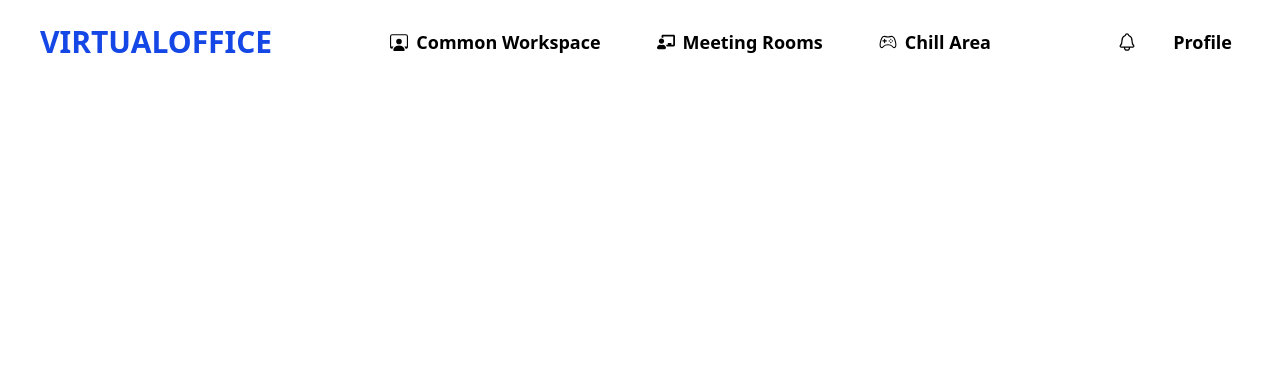
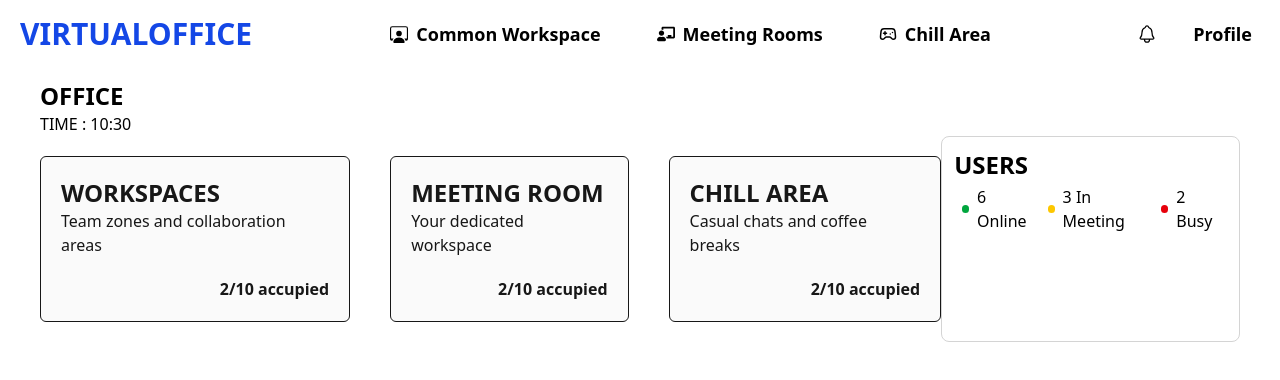
Before and after one commit to Swayanshu004/virtualoffice, a React (Vite) app: page / in a window 1280 px wide. Shown: the top 380 px of the page. Built offline with nearby package versions, Linux system fonts and the light colour scheme.

Commit message:
add home-page

```diff
--- a/src/App.tsx
+++ b/src/App.tsx
@@ -11,9 +11,11 @@ function App() {
     <div>
       <BrowserRouter>
         <Navbar />
-        <Routes>
-          <Route path="/" element={<Home />} />
-        </Routes>
+        <div className='pt-20 px-5'>
+          <Routes>
+            <Route path="/" element={<Home />} />
+          </Routes>
+        </div>
       </BrowserRouter>
     </div>
   )
--- a/src/components/Home.tsx
+++ b/src/components/Home.tsx
@@ -1,9 +1,48 @@
-
+import { Link } from "react-router-dom"
 
 function Home() {
   return (
-    <div>
+    <div className="">
+        <div className="px-5">
+            <h1 className="font-bold text-2xl">OFFICE</h1>
+            <h2>TIME : {"10:30"}</h2>
+            <div className="w-full flex justify-between">
+                <div className="flex gap-10">
+                    <Link to="/">
+                        <div className='bg-neutral-50 text-neutral-900 hover:bg-neutral-100 p-5 my-5 border-[1px] rounded-md'>
+                            <h1 className="font-bold text-2xl">WORKSPACES</h1>
+                            <h3>Team zones and collaboration areas</h3>
+                            <h3 className="text-right mt-5 font-semibold">{"2/10"} accupied</h3>
+                        </div>
+                    </Link>
+                    <Link to="/">
+                        <div className='bg-neutral-50 text-neutral-900 hover:bg-neutral-100 p-5 my-5 border-[1px] rounded-md'>
+                            <h1 className="font-bold text-2xl">MEETING ROOM</h1>
+                            <h3>Your dedicated workspace</h3>
+                            <h3 className="text-right mt-5 font-semibold">{"2/10"} accupied</h3>
+                        </div>
+                    </Link>
+                    <Link to="/">
+                        <div className='bg-neutral-50 text-neutral-900 hover:bg-neutral-100 p-5 my-5 border-[1px] rounded-md'>
+                            <h1 className="font-bold text-2xl">CHILL AREA</h1>
+                            <h3>Casual chats and coffee breaks</h3>
+                            <h3 className="text-right mt-5 font-semibold">{"2/10"} accupied</h3>
+                        </div>
+                    </Link>
+                </div>
+                <div className="w-1/4 p-3 rounded-lg border-[1px] border-neutral-300">
+                    <h1 className="font-bold text-2xl">USERS</h1>
+                    <div className="flex justify-between">
+                        <h2 className="py-1 px-2 rounded-lg flex items-center gap-2"><div className="w-2 h-2 rounded-full bg-green-600"></div>{"6"} Online</h2>
+                        <h2 className="py-1 px-2 rounded-lg flex items-center gap-2"><div className="w-2 h-2 rounded-full bg-yellow-400"></div>{"3"} In Meeting</h2>
+                        <h2 className="py-1 px-2 rounded-lg flex items-center gap-2"><div className="w-2 h-2 rounded-full bg-red-600"></div>{"2"} Busy</h2>
+                    </div>
+                    <div>
 
+                    </div>
+                </div>
+            </div>
+        </div>
     </div>
   )
 }
--- a/src/components/Navbar.tsx
+++ b/src/components/Navbar.tsx
@@ -2,12 +2,12 @@ import { Link } from 'react-router-dom';
 import { IoNotificationsOutline } from "react-icons/io5";
 import { BsPersonWorkspace } from "react-icons/bs";
 import { FaChalkboardTeacher } from "react-icons/fa";
-import { IoGameControllerOutline } from "react-icons/io5";
+import { LuGamepad2 } from "react-icons/lu";
 
 
 function Navbar() {
   return (
-    <div className='w-screen px-10 py-5 flex items-center justify-between text-lg font-semibold bg-white/80 backdrop-blur-2xl fixed'>
+    <div className='w-screen px-5 py-3 flex items-center justify-between text-lg font-semibold bg-white/80 backdrop-blur-2xl fixed'>
         <nav>
             <Link to="/">
                 <h1 className='text-3xl font-bold text-blue-700'>VIRTUALOFFICE</h1>
@@ -28,7 +28,7 @@ function Navbar() {
             </Link>
             <Link to="/chill">
                 <div className='flex items-center gap-2 hover:bg-neutral-200 duration-150 ease-in-out px-2 py-2 rounded-md'>
-                    <IoGameControllerOutline />
+                    <LuGamepad2/>
                     <h3>Chill Area</h3>
                 </div>
             </Link>
--- /dev/null
+++ b/src/components/Usercard.tsx
@@ -0,0 +1,9 @@
+import React from 'react'
+
+function Usercard() {
+  return (
+    <div>Usercard</div>
+  )
+}
+
+export default Usercard
```
